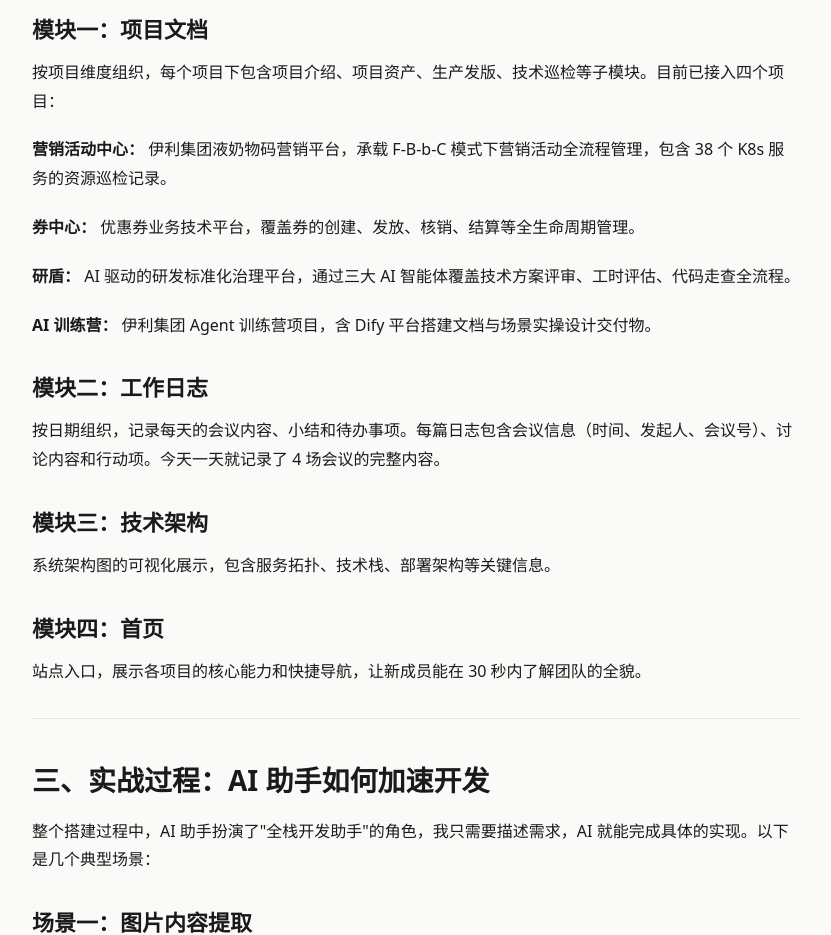
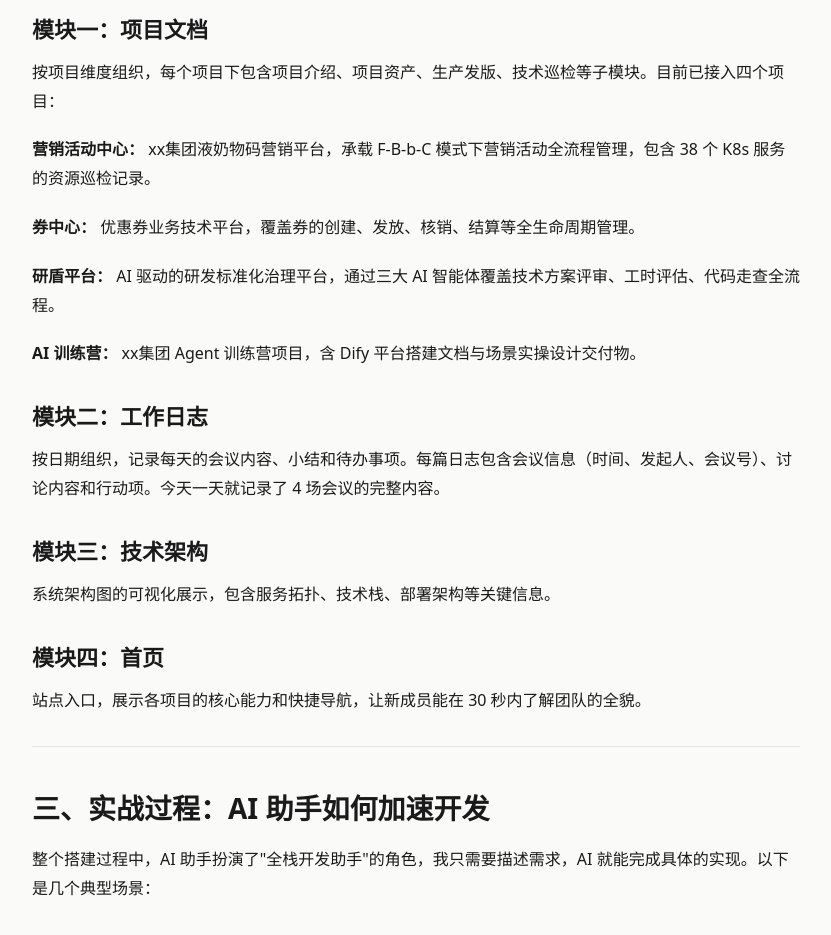
Before and after one commit to tinyking/geek, an Astro site: page /posts/one-day-doc-center in a window 1280 px wide. Shown: the part 1300-2235 px from the top of the page, without its empty margins (224-1055 px from the left). Built offline with nearby package versions, Linux system fonts and the light colour scheme; Astro itself is replaced by a stand-in of ours.

Commit message:
fix: 脱敏公司名和项目名

```diff
--- a/src/content/posts/one-day-doc-center.md
+++ b/src/content/posts/one-day-doc-center.md
@@ -48,13 +48,13 @@
 
 按项目维度组织，每个项目下包含项目介绍、项目资产、生产发版、技术巡检等子模块。目前已接入四个项目：
 
-**营销活动中心：** 伊利集团液奶物码营销平台，承载 F-B-b-C 模式下营销活动全流程管理，包含 38 个 K8s 服务的资源巡检记录。
+**营销活动中心：** xx集团液奶物码营销平台，承载 F-B-b-C 模式下营销活动全流程管理，包含 38 个 K8s 服务的资源巡检记录。
 
 **券中心：** 优惠券业务技术平台，覆盖券的创建、发放、核销、结算等全生命周期管理。
 
-**研盾：** AI 驱动的研发标准化治理平台，通过三大 AI 智能体覆盖技术方案评审、工时评估、代码走查全流程。
+**研盾平台：** AI 驱动的研发标准化治理平台，通过三大 AI 智能体覆盖技术方案评审、工时评估、代码走查全流程。
 
-**AI 训练营：** 伊利集团 Agent 训练营项目，含 Dify 平台搭建文档与场景实操设计交付物。
+**AI 训练营：** xx集团 Agent 训练营项目，含 Dify 平台搭建文档与场景实操设计交付物。
 
 ### 模块二：工作日志
 
```
